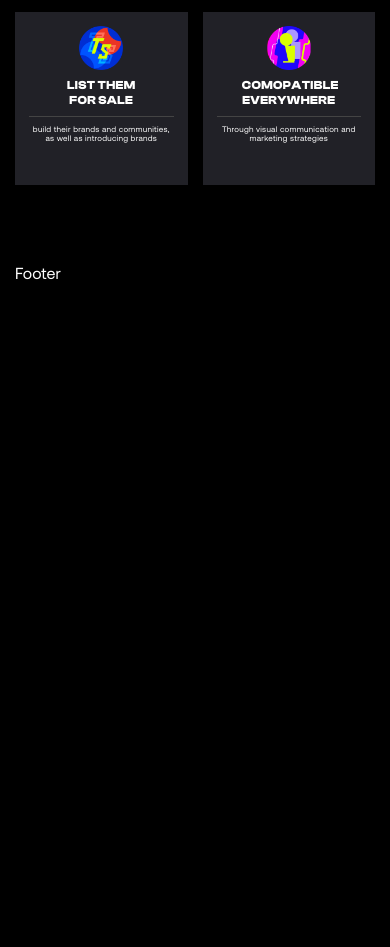
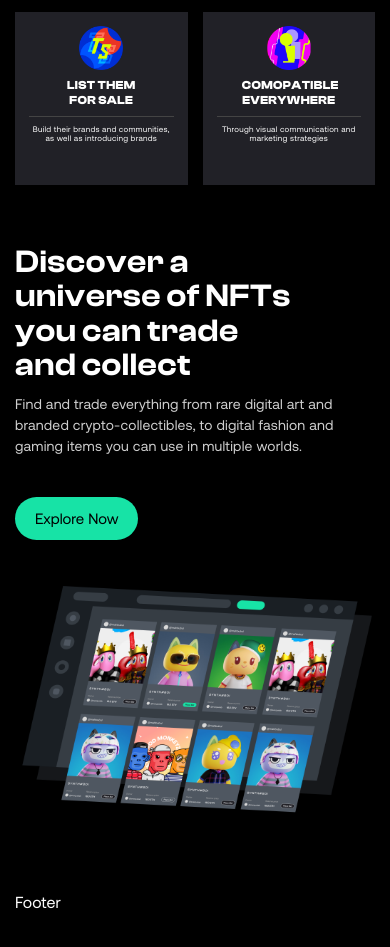
Before and after one commit to vuthithaogiang/meecats-nft-marketplace, a website: page index.html in a window 390 px wide. Shown: the part 4370-5317 px from the top of the page. Before the commit the page ends 4691 px from the top, so only its background shows below. Drawn offline with Linux system fonts and the light colour scheme.

Commit message:
add discover + responsive

```diff
--- a/index.html
+++ b/index.html
@@ -553,7 +553,7 @@
                                         <p class="heading instructions-card__title">LIST THEM FOR SALE</p>
                                         <span class="instructions-card__separate"></span>
                                         <p class="instructions-card__desc">
-                                            build their brands and communities, as well as introducing brands
+                                            Build their brands and communities, as well as introducing brands
                                         </p>
                                     </div>
                                 </div>
@@ -579,6 +579,34 @@
                 </div>
             </div>
             <!-- End How to be a creater -->
+
+            <!-- Discover -->
+            <div class="discover">
+                <div class="container">
+                    <div class="discover__inner">
+                        <div class="row row-cols-2 row-cols-lg-1">
+                            <div class="col">
+                                <div class="discover__left">
+                                    <h3 class="heading discover__heading">
+                                        Discover a universe of NFTs you can trade and collect
+                                    </h3>
+                                    <p class="discover__desc">
+                                        Find and trade everything from rare digital art and branded crypto-collectibles,
+                                        to digital fashion and gaming items you can use in multiple worlds.
+                                    </p>
+                                    <button>Explore Now</button>
+                                </div>
+                            </div>
+                            <div class="col">
+                                <div class="discover__right">
+                                    <img class="discover__thumb" alt="" src="./assets/images/thumb-discover-1.png" />
+                                </div>
+                            </div>
+                        </div>
+                    </div>
+                </div>
+            </div>
+            <!-- End Discover -->
         </main>
         <footer id="footer" class="footer"></footer>
         <script>
--- /dev/null
+++ b/scss/components/_discover.scss
@@ -0,0 +1,71 @@
+@use '../abstracts';
+
+.discover {
+    margin-top: 120px;
+
+    @include abstracts.breakpoint(lg) {
+        margin-top: 60px;
+    }
+
+    &__heading {
+        color: #fff;
+
+        font-size: 5.6rem;
+
+        font-weight: 600;
+        line-height: 1.07;
+        letter-spacing: 0.56px;
+
+        @include abstracts.breakpoint(lg) {
+            font-size: 3.2rem;
+            max-width: 80%;
+        }
+    }
+
+    &__desc {
+        margin-top: 20px;
+        color: #cfcfcf;
+        font-size: 2rem;
+        font-style: normal;
+        font-weight: 400;
+        line-height: 1.5;
+        letter-spacing: 0.2px;
+
+        @include abstracts.breakpoint(lg) {
+            margin-top: 12px;
+            font-size: 1.4rem;
+        }
+    }
+
+    &__left {
+        button {
+            margin-top: 40px;
+            color: #000;
+
+            font-size: 2.2rem;
+            font-style: normal;
+            font-weight: 400;
+            line-height: 1;
+            border-radius: 54px;
+            background: #17e3a6;
+            padding: 22px 23px;
+            cursor: pointer;
+
+            @include abstracts.breakpoint(lg) {
+                font-size: 1.5rem;
+                padding: 14px 20px;
+            }
+        }
+    }
+    &__thumb {
+        display: block;
+        width: 100%;
+        object-fit: cover;
+        margin-left: 60px;
+
+        @include abstracts.breakpoint(lg) {
+            margin-left: 0;
+            margin-top: 46px;
+        }
+    }
+}
--- a/scss/components/_index.scss
+++ b/scss/components/_index.scss
@@ -7,3 +7,4 @@
 @forward './collections';
 @forward './collection-card';
 @forward './instructions';
+@forward './discover';
```
Also changed, not shown: assets/css/main.css, assets/images/thumb-discover-1.png (added), 1 other file.
